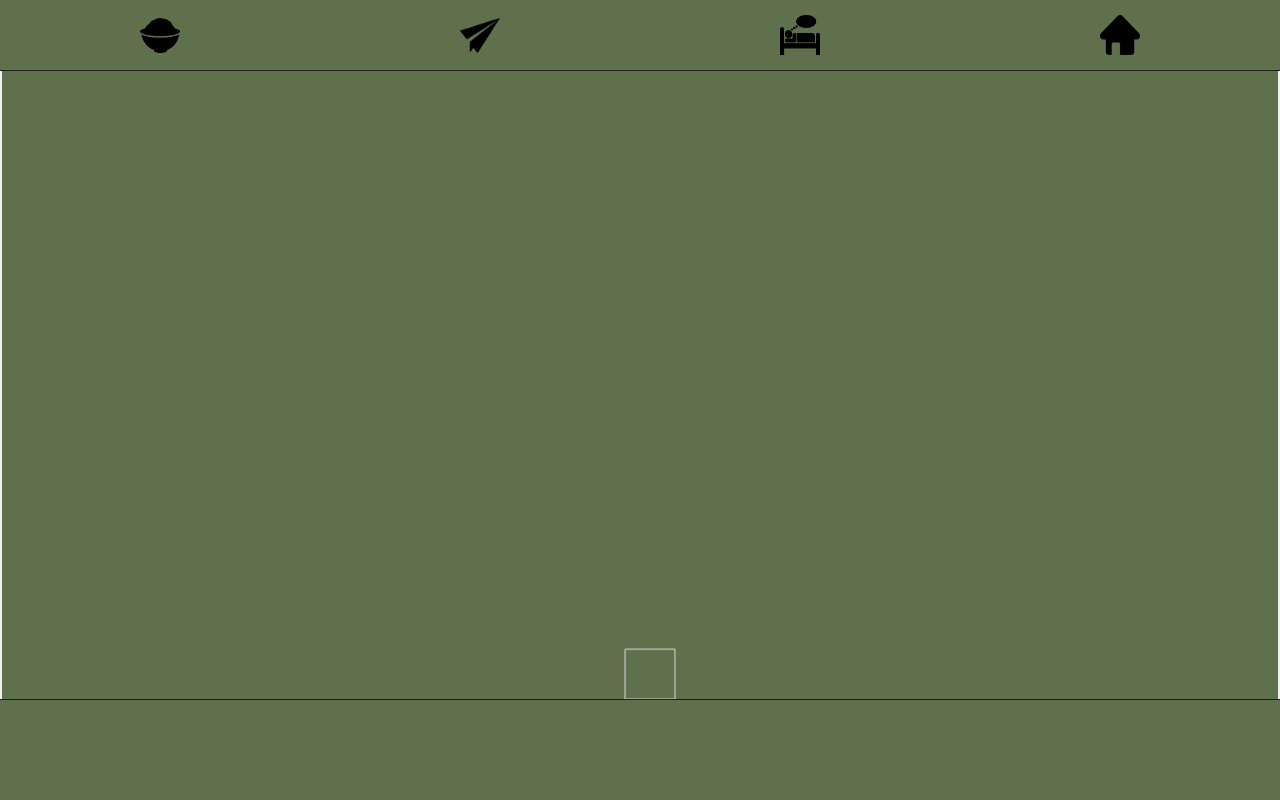
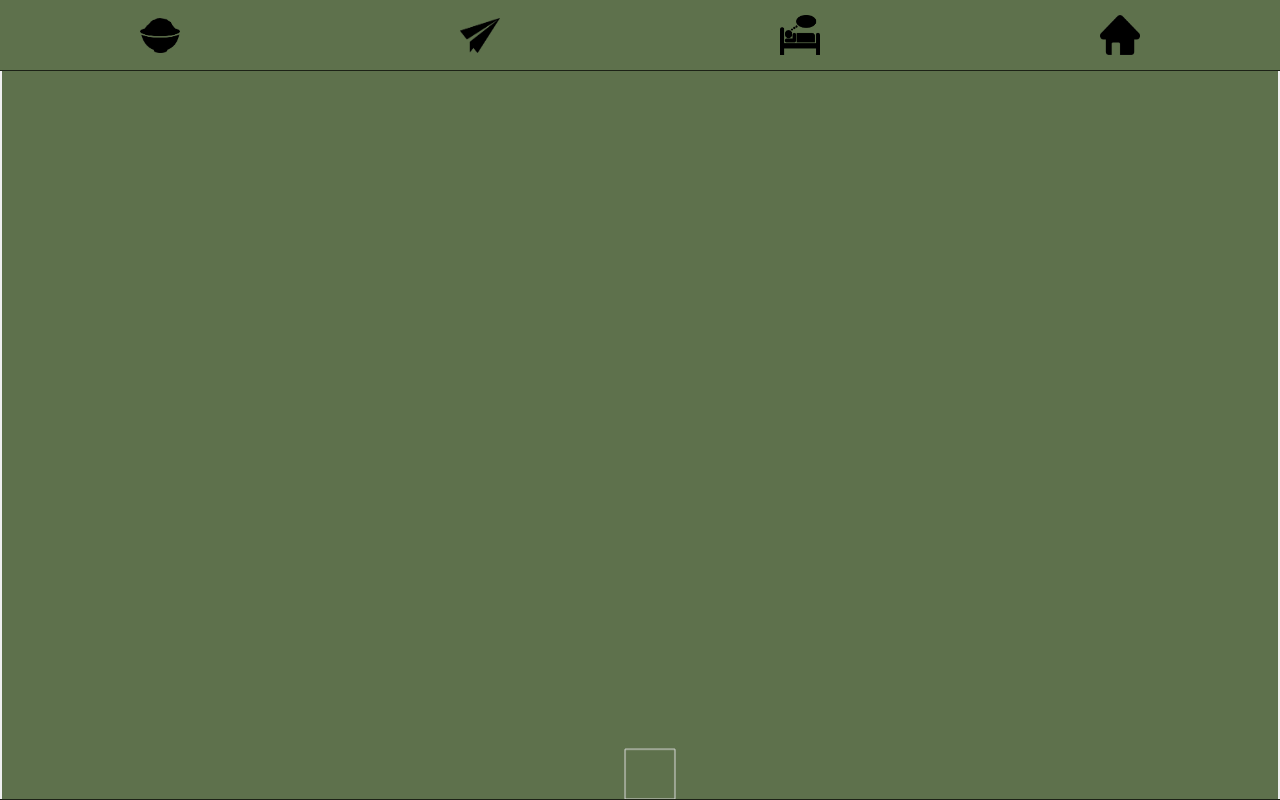
Before and after one commit to ksheyon123/project__fortress, a React (Create React App) app: page /game in a window 1280 px wide. Built offline with nearby package versions, Linux system fonts and the light colour scheme.

Commit message:
update View layout

```diff
--- a/src/components/ingame/Controller.tsx
+++ b/src/components/ingame/Controller.tsx
@@ -19,7 +19,7 @@ import { theme } from "../../styles/theme";
 
 const StyledController = styled.div`
   width : 100vw;
-  height : ${theme.controllerHeight};
+  /* height : ${theme.controllerHeight}; */
   background-color: ${theme.background};
   border-top: 1px solid ${theme.pixel};
 `;
--- a/src/components/ingame/View.tsx
+++ b/src/components/ingame/View.tsx
@@ -21,7 +21,7 @@ const StyledCanvasWrapper = styled.div`
 display: flex;
 justify-content: center;
   width : 100vw;
-  height : calc(100vh - 172px);
+  height : calc(100vh - 72px);
   overflow: hidden;
 `;
 
@@ -55,7 +55,7 @@ const View: React.FC = () => {
         ref={canvasRef as RefObject<HTMLCanvasElement>}
         id="game-screen"
         width={window.innerWidth}
-        height={window.innerHeight - 170}
+        height={window.innerHeight - 70}
         style={{
           backgroundColor: theme.background,
         }}>
--- a/src/hooks/useCreateObject.tsx
+++ b/src/hooks/useCreateObject.tsx
@@ -24,7 +24,7 @@ export const useCreateObject = () => {
   // Reverse Y Coordinate
   const boxSize = 50;
   const newX = x + innerWidth / 2;
-  const newY = innerHeight - 170 - boxSize - y;
+  const newY = innerHeight - 70 - boxSize - y;
 
   const createCharacterArea = (canvas: HTMLCanvasElement) => {
     ctx = canvas.getContext("2d")!;
--- a/src/hooks/useInteractionWith.tsx
+++ b/src/hooks/useInteractionWith.tsx
@@ -12,7 +12,7 @@ export const useInteractionWith = () => {
 
   const boxSize = 50;
 
-  const newY = innerHeight - 170 - boxSize;
+  const newY = innerHeight - 70 - boxSize;
 
   const setContext = (canvas: HTMLCanvasElement) => {
     ctx = canvas.getContext("2d")!;
```
Also changed, not shown: src/components/common/Button.tsx (added, +11 -0 lines).
